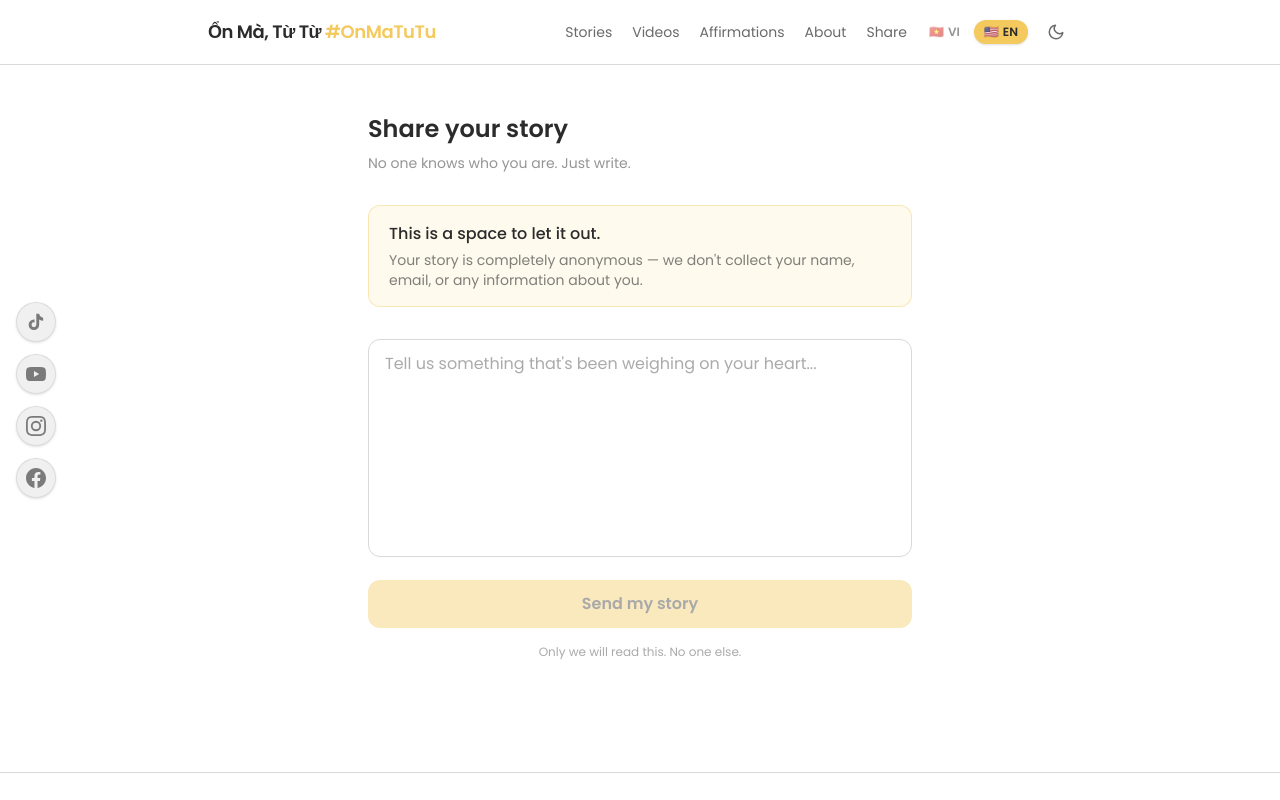
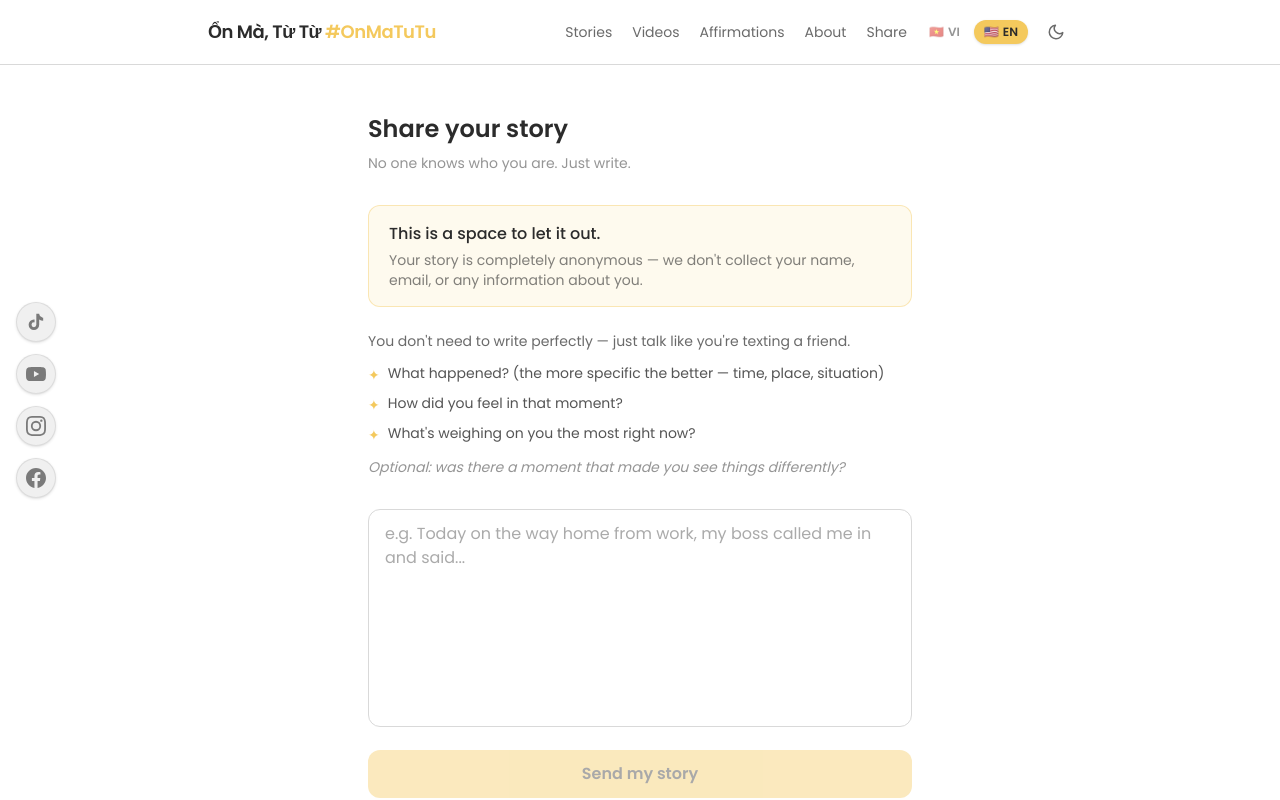
Before and after one commit to minhtritt01/onmatutu-web, a Next.js app: page /en/share-story in a window 1280 px wide. Shown: the top 800 px of the page. Built offline with nearby package versions, Linux system fonts and the light colour scheme; no server answers.

Commit message:
update UI share

```diff
--- a/messages/en.json
+++ b/messages/en.json
@@ -107,7 +107,14 @@
     "metaDescription": "Share a painful story, a sadness, or something weighing on your heart — completely anonymous, no one knows who you are.",
     "notice": "This is a space to let it out.",
     "noticeDetail": "Your story is completely anonymous — we don't collect your name, email, or any information about you.",
-    "placeholder": "Tell us something that's been weighing on your heart...",
+    "guideHeading": "You don't need to write perfectly — just talk like you're texting a friend.",
+    "guideItems": [
+      "What happened? (the more specific the better — time, place, situation)",
+      "How did you feel in that moment?",
+      "What's weighing on you the most right now?"
+    ],
+    "guideOptional": "Optional: was there a moment that made you see things differently?",
+    "placeholder": "e.g. Today on the way home from work, my boss called me in and said...",
     "submit": "Send my story",
     "submitting": "Sending...",
     "successTitle": "Your story has been sent.",
--- a/messages/vi.json
+++ b/messages/vi.json
@@ -107,7 +107,14 @@
     "metaDescription": "Chia sẻ câu chuyện buồn, nỗi đau hoặc điều đang làm bạn nặng lòng — hoàn toàn ẩn danh, không ai biết bạn là ai.",
     "notice": "Đây là không gian để bạn trút lòng.",
     "noticeDetail": "Câu chuyện của bạn hoàn toàn ẩn danh — chúng tôi không thu thập tên, email, hay bất kỳ thông tin nào về bạn.",
-    "placeholder": "Hãy kể điều gì đó đang làm bạn nặng lòng...",
+    "guideHeading": "Bạn không cần viết hoàn hảo — cứ kể như đang nhắn tin cho một người bạn.",
+    "guideItems": [
+      "Chuyện gì đã xảy ra? (càng cụ thể càng tốt — thời gian, nơi chốn, tình huống)",
+      "Bạn cảm thấy thế nào khi đó?",
+      "Điều gì đang làm bạn nặng lòng nhất?"
+    ],
+    "guideOptional": "Nếu có: có khoảnh khắc nào khiến bạn nhìn lại mọi thứ khác đi không?",
+    "placeholder": "Ví dụ: Hôm nay đi làm về, sếp gọi lên phòng và nói rằng...",
     "submit": "Gửi câu chuyện",
     "submitting": "Đang gửi...",
     "successTitle": "Câu chuyện của bạn đã được gửi.",
--- a/src/app/[locale]/share-story/page.tsx
+++ b/src/app/[locale]/share-story/page.tsx
@@ -34,9 +34,23 @@ export default async function ShareStoryPage({ params }: Props) {
       <p className="mb-8 text-sm text-foreground/50">{t("subtitle")}</p>
 
       {/* Anonymity notice */}
-      <div className="mb-8 rounded-xl border border-brand-yellow/40 bg-brand-yellow/10 px-5 py-4">
+      <div className="mb-6 rounded-xl border border-brand-yellow/40 bg-brand-yellow/10 px-5 py-4">
         <p className="font-medium text-foreground">{t("notice")}</p>
         <p className="mt-1 text-sm text-foreground/60">{t("noticeDetail")}</p>
+      </div>
+
+      {/* Story guide */}
+      <div className="mb-8 space-y-3">
+        <p className="text-sm text-foreground/70">{t("guideHeading")}</p>
+        <ul className="space-y-2">
+          {(t.raw("guideItems") as string[]).map((item, i) => (
+            <li key={i} className="flex gap-2 text-sm text-foreground/80">
+              <span className="mt-0.5 shrink-0 text-brand-yellow">✦</span>
+              <span>{item}</span>
+            </li>
+          ))}
+        </ul>
+        <p className="text-sm text-foreground/50 italic">{t("guideOptional")}</p>
       </div>
 
       <ShareStoryForm
```
